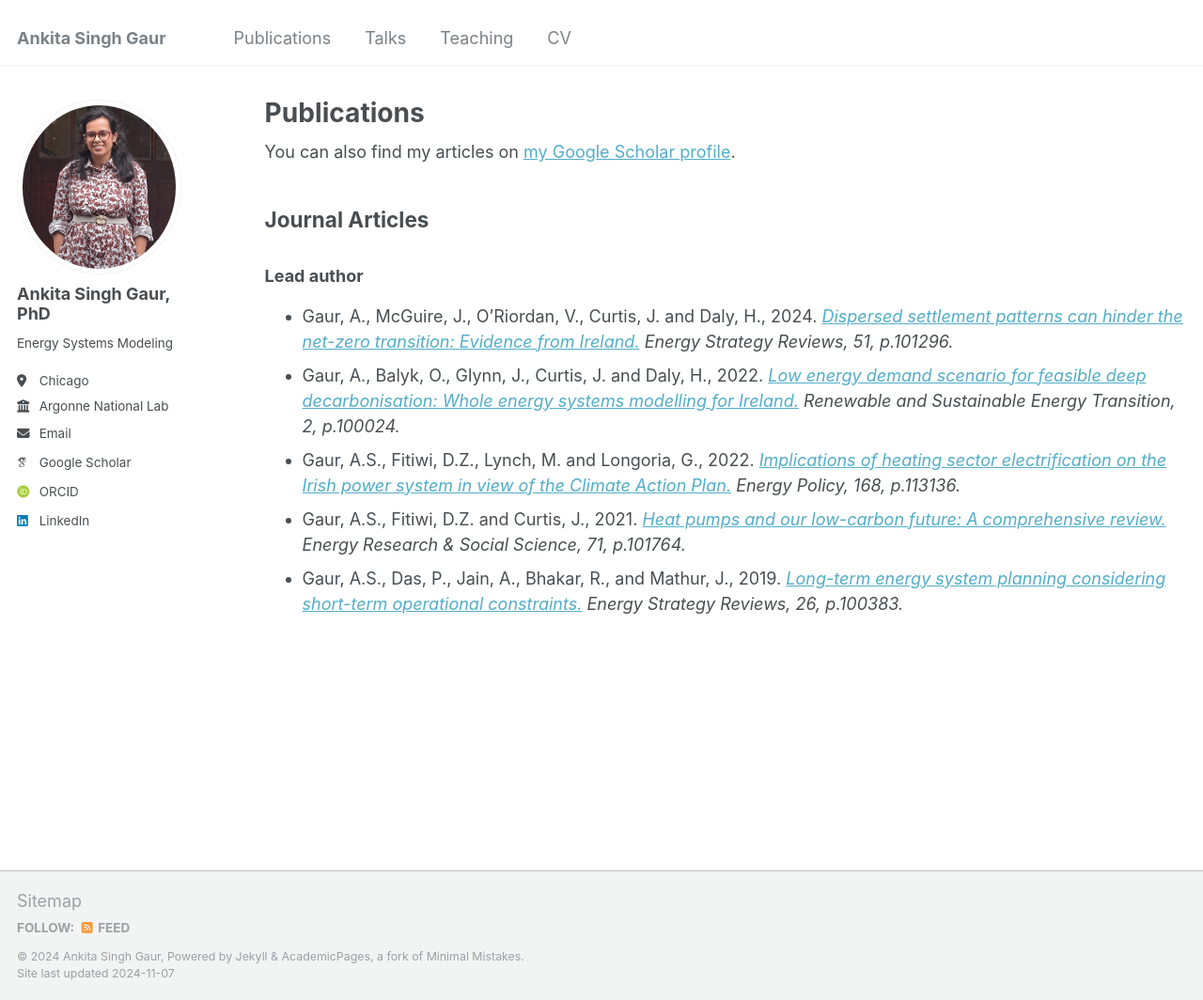
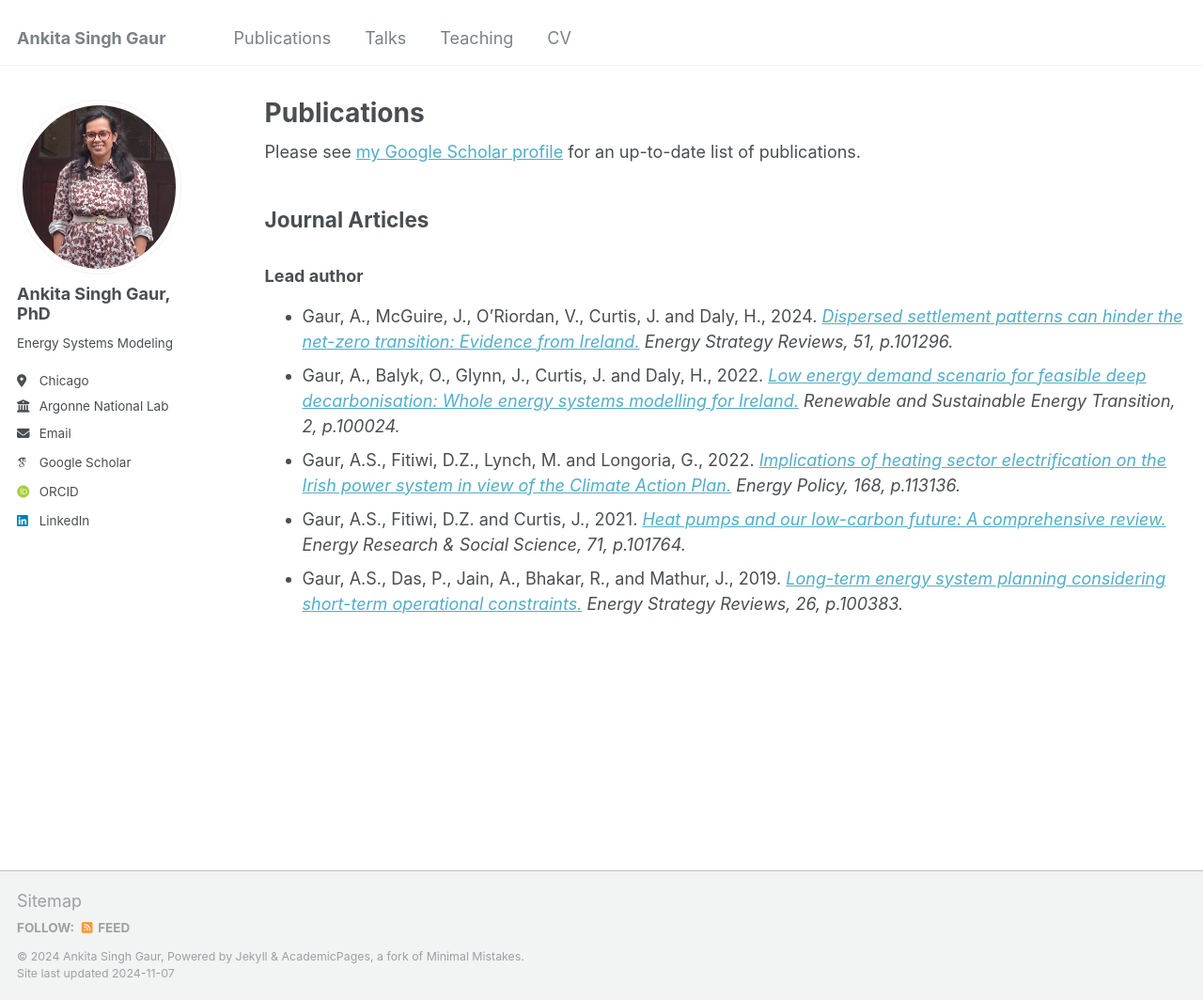
Before and after one commit to ankitagaur93/ankitagaur93.github.io, a Jekyll site: the page built from _pages/publications.html, in a window 1280 px wide and 1064 px high. Shown: the whole window at 94% size. Built offline with Jekyll 4.4.1, drawn with Linux system fonts in a browser that asks for light colours; some web fonts are replaced.

Commit message:
Update publications.html

```diff
--- a/_pages/publications.html
+++ b/_pages/publications.html
@@ -6,7 +6,7 @@ author_profile: true
 ---
 
 {% if site.author.googlescholar %}
-  <div class="wordwrap">You can also find my articles on <a href="https://scholar.google.com/citations?user=jTEsHicAAAAJ&hl=en" target="_blank">my Google Scholar profile</a>.</div>
+  <div class="wordwrap">Please see <a href="https://scholar.google.com/citations?user=jTEsHicAAAAJ&hl=en" target="_blank">my Google Scholar profile</a> for an up-to-date list of publications.</div>
 {% endif %}
 
 {% include base_path %}
```
